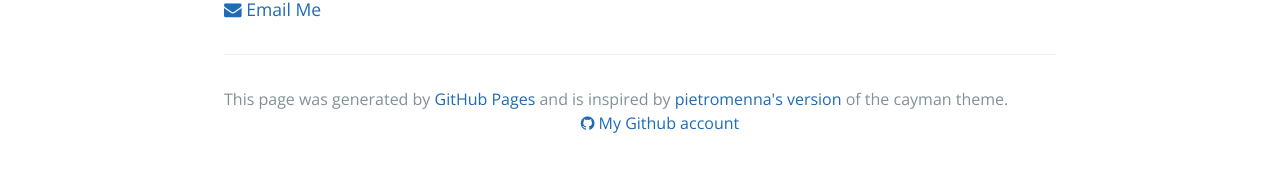
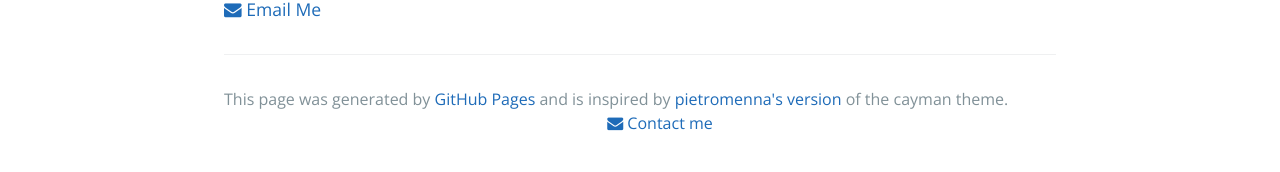
Before and after one commit to silkekaiser/silkekaiser.github.io, a Jekyll site: the page built from contact.md, in a window 1280 px wide. Shown: the part 623-795 px from the top of the page. Built offline with Jekyll 4.4.1, drawn with Linux system fonts in a browser that asks for light colours; nearby versions of some CDN libraries; our own code applies the rules of GitHub Pages for plain Markdown files.

Commit message:
Update footer.html

```diff
--- a/_includes/footer.html
+++ b/_includes/footer.html
@@ -5,8 +5,8 @@
       <div class="col-md-4">
         <ul class="list-inline social-buttons">
           <center>
-            <a href="https://github.com/{{ site.github_username }}">
-              <i class="fa fa-github"></i> My Github account
+            <a href="mailto:s.kaiser@phd.hertie-school.org">
+              <i class="fa fa-envelope"></i> Contact me
             </a>
           </center>
         </ul>
```
